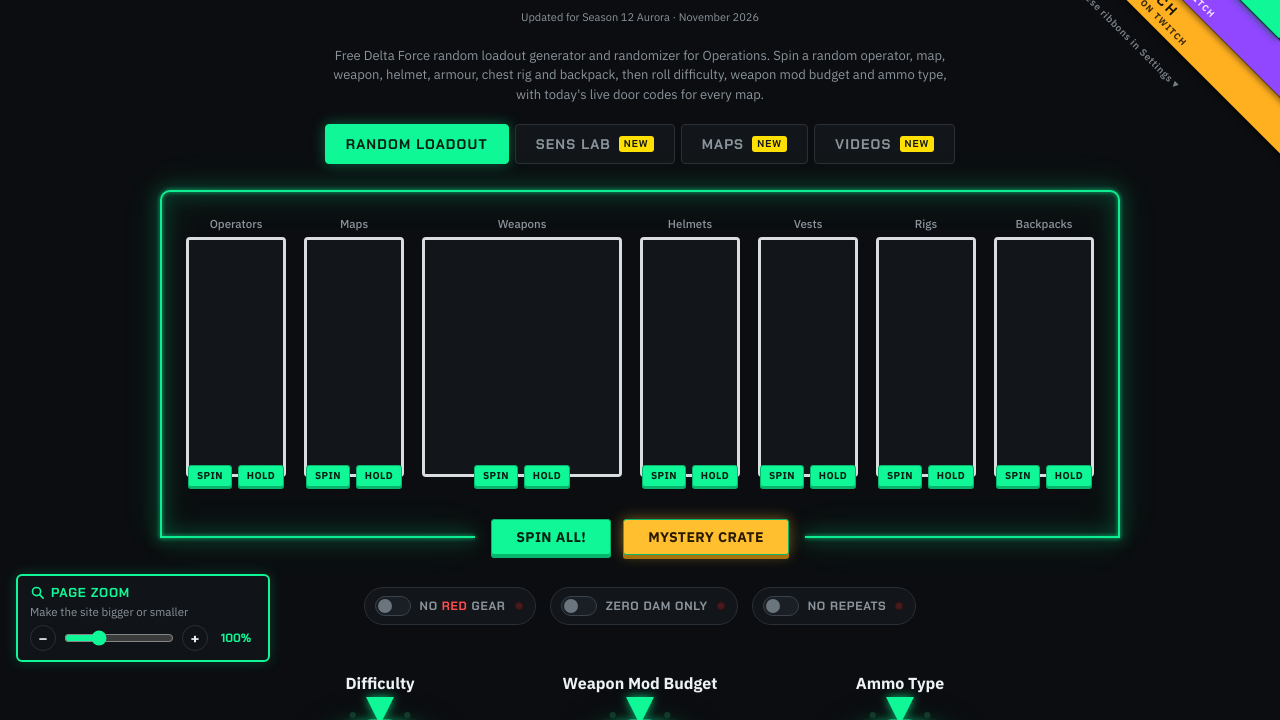
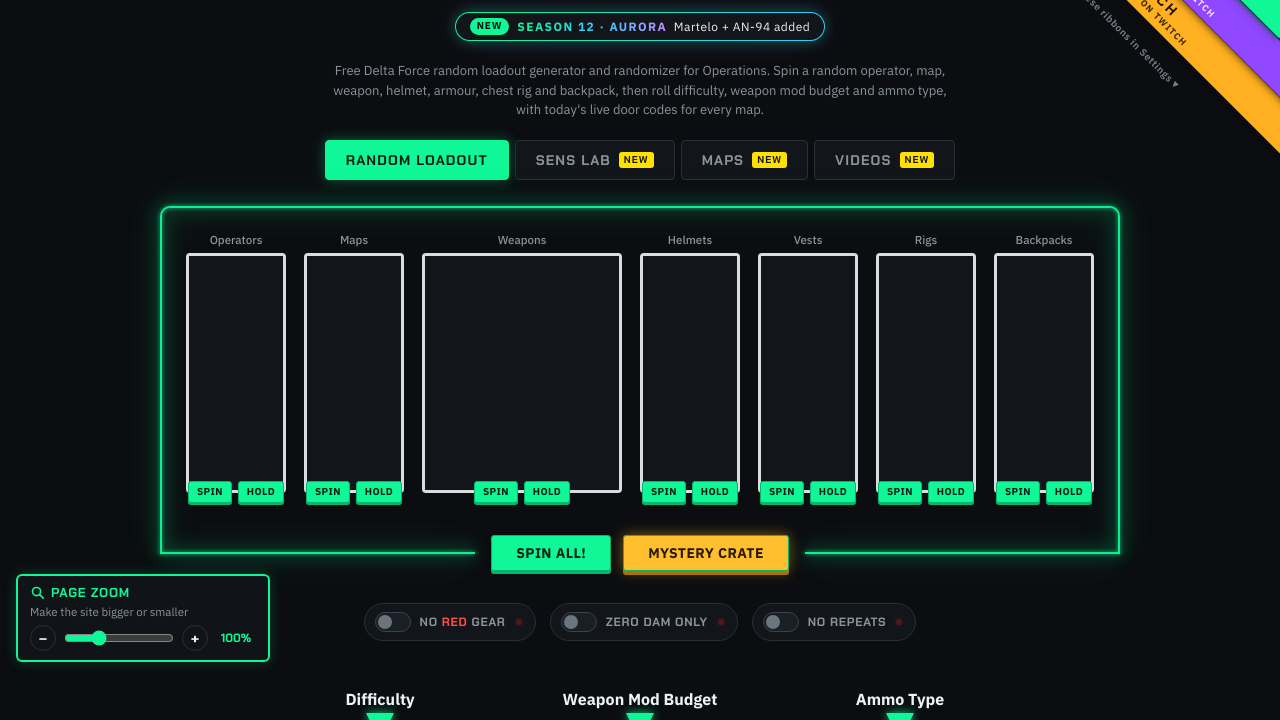
Before and after one commit to fotunehd-glitch/-delta-force-codes-bot, a website: page dev/hawk-roll.src.html in a window 1280 px wide. Shown: the part 122-842 px from the top of the page. Drawn offline with Linux system fonts and the light colour scheme.

Commit message:
Season 12 badge under the title

```diff
--- a/dev/hawk-roll.src.html
+++ b/dev/hawk-roll.src.html
@@ -65,7 +65,13 @@
 h1{margin:0;font:700 clamp(22px,3.4vw,30px)/1.1 var(--display);letter-spacing:.01em}
 h1 .h{color:var(--green)}
 .tagline{display:block;margin-top:6px;font:700 13px var(--display);color:var(--green);letter-spacing:.18em;text-transform:uppercase}
-.data{font-size:11px;color:var(--muted);margin-top:6px}
+.data{font-size:11px;color:var(--muted);margin-top:8px}
+.s12{display:inline-flex;align-items:center;gap:8px;flex-wrap:wrap;justify-content:center;padding:5px 14px;border-radius:999px;font-size:12px;letter-spacing:.04em;color:var(--fg);border:1px solid transparent;background:linear-gradient(var(--reel),var(--reel)) padding-box,linear-gradient(110deg,#0ff796,#37c8ff,#a96bff,#0ff796) border-box;background-size:100% 100%,300% 100%;box-shadow:0 0 14px rgba(15,247,150,.28),0 0 28px rgba(120,110,255,.18);animation:s12glow 6s linear infinite}
+.s12 b{font-weight:800;letter-spacing:.12em;text-transform:uppercase;background:linear-gradient(100deg,#0ff796,#37c8ff 55%,#c08bff);-webkit-background-clip:text;background-clip:text;color:transparent}
+.s12 .new{font-size:10px;font-weight:800;letter-spacing:.08em;padding:1px 7px;border-radius:999px;background:var(--green);color:#04170d}
+@media (max-width:520px){.s12 .x{display:none}.s12{flex-wrap:nowrap;padding:5px 12px}}
+@keyframes s12glow{to{background-position:0 0,300% 0}}
+@media (prefers-reduced-motion:reduce){.s12{animation:none}}
 
 .reels{display:grid;grid-template-columns:repeat(7,minmax(0,1fr));grid-template-columns:1fr 1fr 2fr 1fr 1fr 1fr 1fr;gap:12px;width:100%}
 .slot{display:grid;gap:6px;justify-items:center;min-width:0}
@@ -757,7 +763,7 @@
   <header>
     <h1>FortuneHD's Delta Force <span class="h">Random Loadouts</span></h1>
     <span class="tagline">Roll it. Run it. Extract.</span>
-    <div class="data">Updated for Season 12 Aurora · November 2026</div>
+    <div class="data"><span class="s12"><span class="new">NEW</span><span><b>Season 12 · Aurora</b><span class="x"> &nbsp;Martelo + AN-94 added</span></span></span></div>
     <div class="rotbar" id="rotBar" aria-live="polite"></div>
     <p class="intro">Free Delta Force random loadout generator and randomizer for Operations. Spin a random operator, map, weapon, helmet, armour, chest rig and backpack, then roll difficulty, weapon mod budget and ammo type, with today's live door codes for every map.</p>
   </header>
```
Also changed, not shown: site/index.html (+8 -2 lines).
